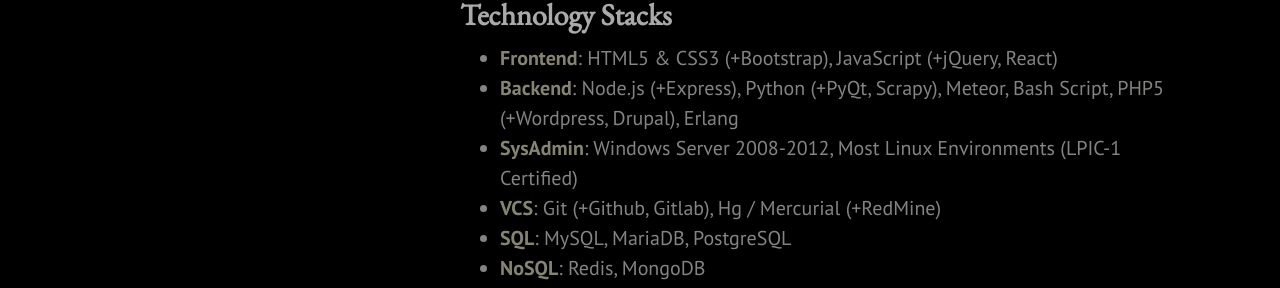
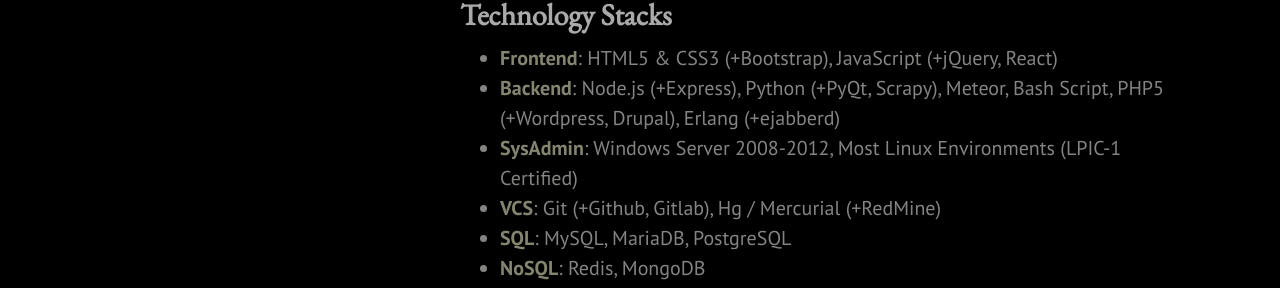
Before and after one commit to Xioustic/xioustic.github.io, a Jekyll site: the page built from about.md, in a window 1280 px wide and 1273 px high. Shown: the part 582-870 px from the top of the window. Built offline with Jekyll 4.4.1, drawn with Linux system fonts in a browser that asks for light colours; nearby versions of some CDN libraries; Markdown is read by kramdown in place of the engine named in the settings.

Commit message:
added ejabberd to Erlang tech stack listing

```diff
--- a/about.md
+++ b/about.md
@@ -14,7 +14,7 @@
 
 ## Technology Stacks
 * **Frontend**: HTML5 & CSS3 (+Bootstrap), JavaScript (+jQuery, React)
-* **Backend**: Node.js (+Express), Python (+PyQt, Scrapy), Meteor, Bash Script, PHP5 (+Wordpress, Drupal), Erlang
+* **Backend**: Node.js (+Express), Python (+PyQt, Scrapy), Meteor, Bash Script, PHP5 (+Wordpress, Drupal), Erlang (+ejabberd)
 * **SysAdmin**: Windows Server 2008-2012, Most Linux Environments (LPIC-1 Certified)
 * **VCS**: Git (+Github, Gitlab), Hg / Mercurial (+RedMine)
 * **SQL**: MySQL, MariaDB, PostgreSQL
```
